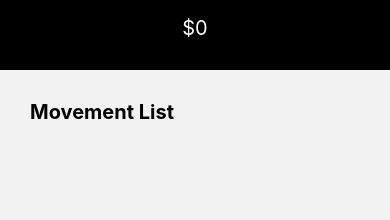
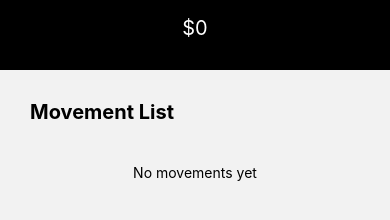
Before and after one commit to Danieruone/rn-budget, a React Native app: screen /Home in a window 390 px wide. Shown: the part 134-354 px from the top of the page. Built offline with nearby package versions, Linux system fonts and the light colour scheme.

Commit message:
:sparkles: Add no movements message

```diff
--- a/src/components/MovementList.tsx
+++ b/src/components/MovementList.tsx
@@ -14,11 +14,17 @@ export const MovementList = ({
 }) => (
   <View style={styles.container}>
     <Text style={styles.title}>Movement List</Text>
-    <ScrollView>
-      {movementsList.map((movement: Movement) => (
-        <MovementItem key={movement.id} />
-      ))}
-    </ScrollView>
+    {movementsList.length === 0 ? (
+      <View>
+        <Text style={styles.noMovementsMessage}>No movements yet</Text>
+      </View>
+    ) : (
+      <ScrollView>
+        {movementsList.map((movement: Movement) => (
+          <MovementItem key={movement.id} />
+        ))}
+      </ScrollView>
+    )}
   </View>
 );
 
@@ -31,4 +37,8 @@ const styles = StyleSheet.create({
     fontWeight: "bold",
     marginBottom: 20,
   },
+  noMovementsMessage: {
+    textAlign: "center",
+    marginTop: 20,
+  },
 });
```
